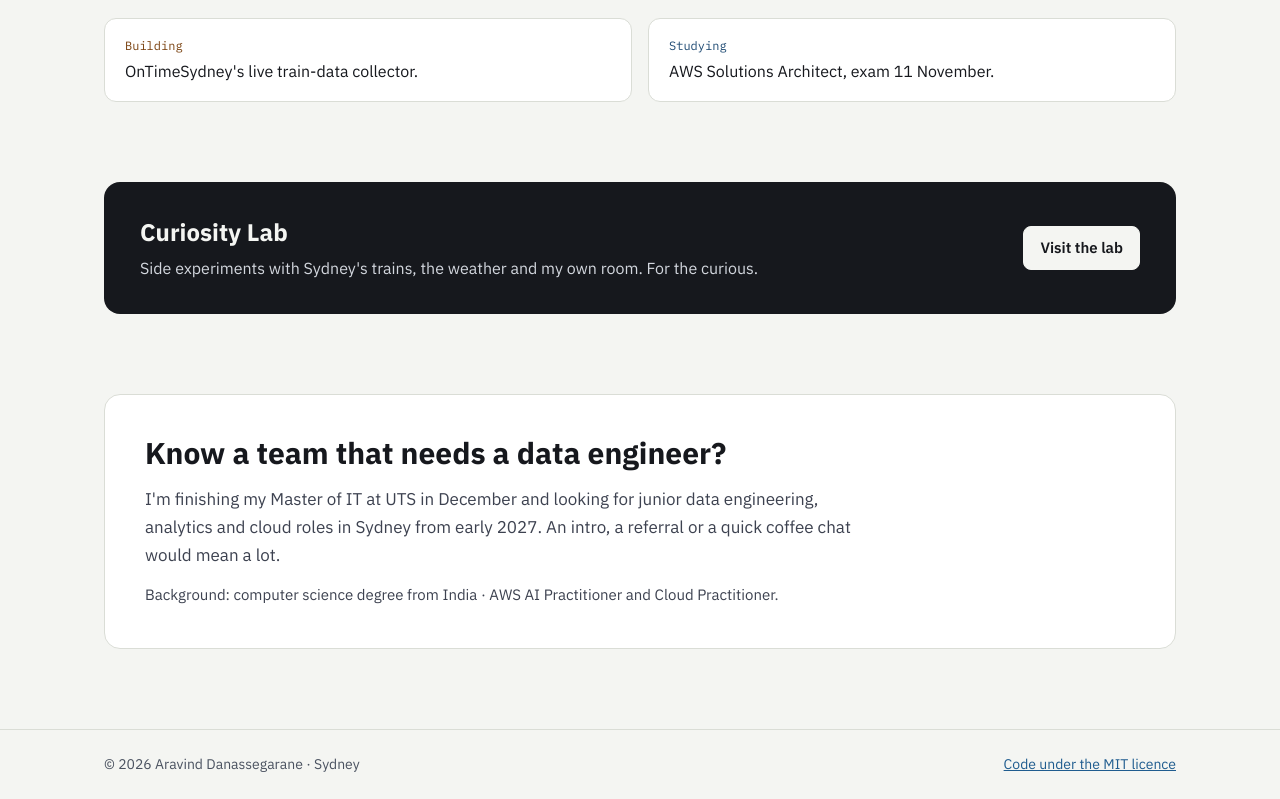
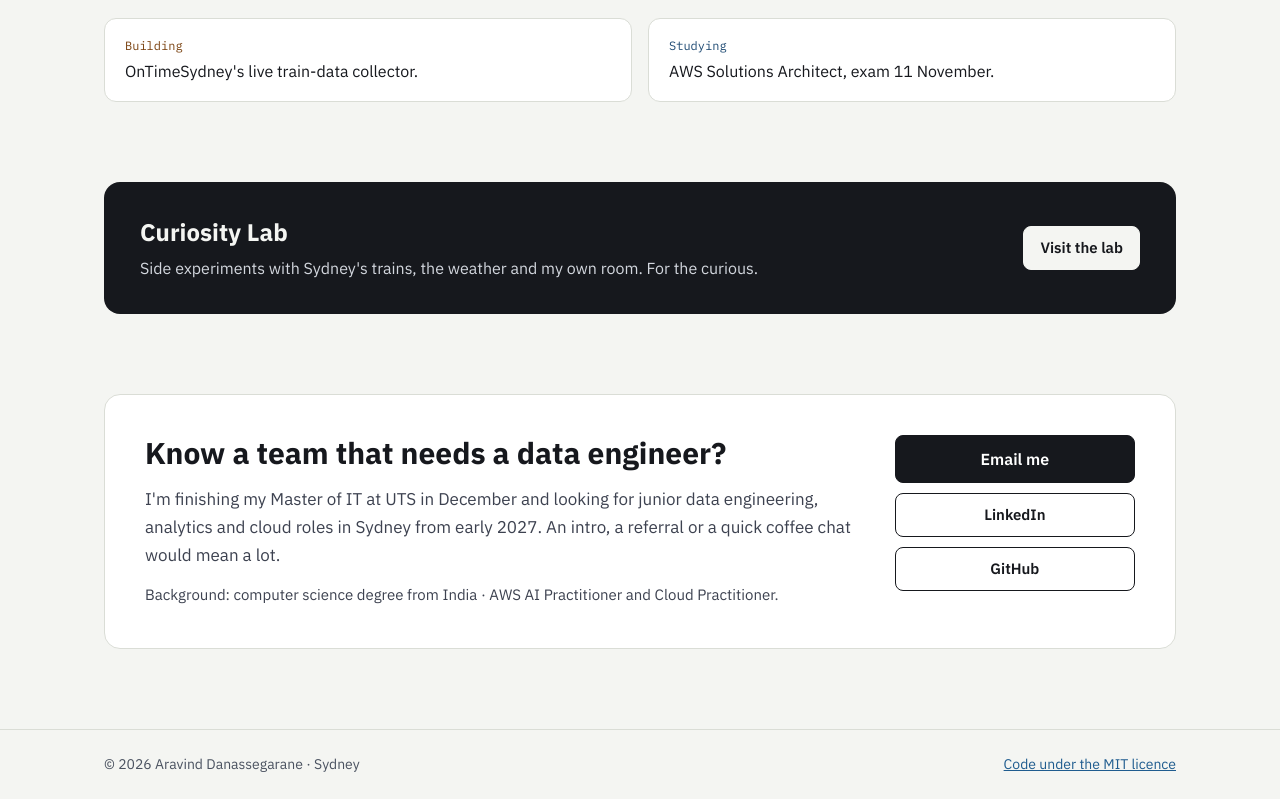
Before and after one commit to aravind2405/ad-site, a Next.js app: page / in a window 1280 px wide. Shown: the part 1544-2343 px from the top of the page. Built offline with nearby package versions, Linux system fonts and the light colour scheme.

Commit message:
feat: add email, LinkedIn and GitHub links to contact section

```diff
--- a/src/app/(main)/page.tsx
+++ b/src/app/(main)/page.tsx
@@ -123,7 +123,9 @@ export default function Home() {
           </div>
           <div className="side">
             {links.email && <a className="btn btn-primary" href={`mailto:${links.email}`}>Email me</a>}
-            {contactButtons.map((b) => <a className="btn btn-ghost btn-sm" href={b.href} key={b.label}>{b.label}</a>)}
+            {contactButtons.map((b) => (
+              <a className="btn btn-ghost btn-sm" href={b.href} key={b.label} {...(b.href.startsWith('http') ? { target: '_blank', rel: 'noopener noreferrer' } : {})}>{b.label}</a>
+            ))}
           </div>
         </div>
       </section>
--- a/src/data/profile.json
+++ b/src/data/profile.json
@@ -6,9 +6,9 @@
   "lookingFor": "I'm finishing my Master of IT at UTS in December and looking for junior data engineering, analytics and cloud roles in Sydney from early 2027. An intro, a referral or a quick coffee chat would mean a lot.",
   "background": "Background: computer science degree from India · AWS AI Practitioner and Cloud Practitioner.",
   "links": {
-    "email": null,
+    "email": "aravind02405@gmail.com",
     "resume": null,
-    "linkedin": null,
-    "github": null
+    "linkedin": "https://www.linkedin.com/in/aravind-danassegarane-65a138227/",
+    "github": "https://github.com/aravind2405"
   }
 }
```
